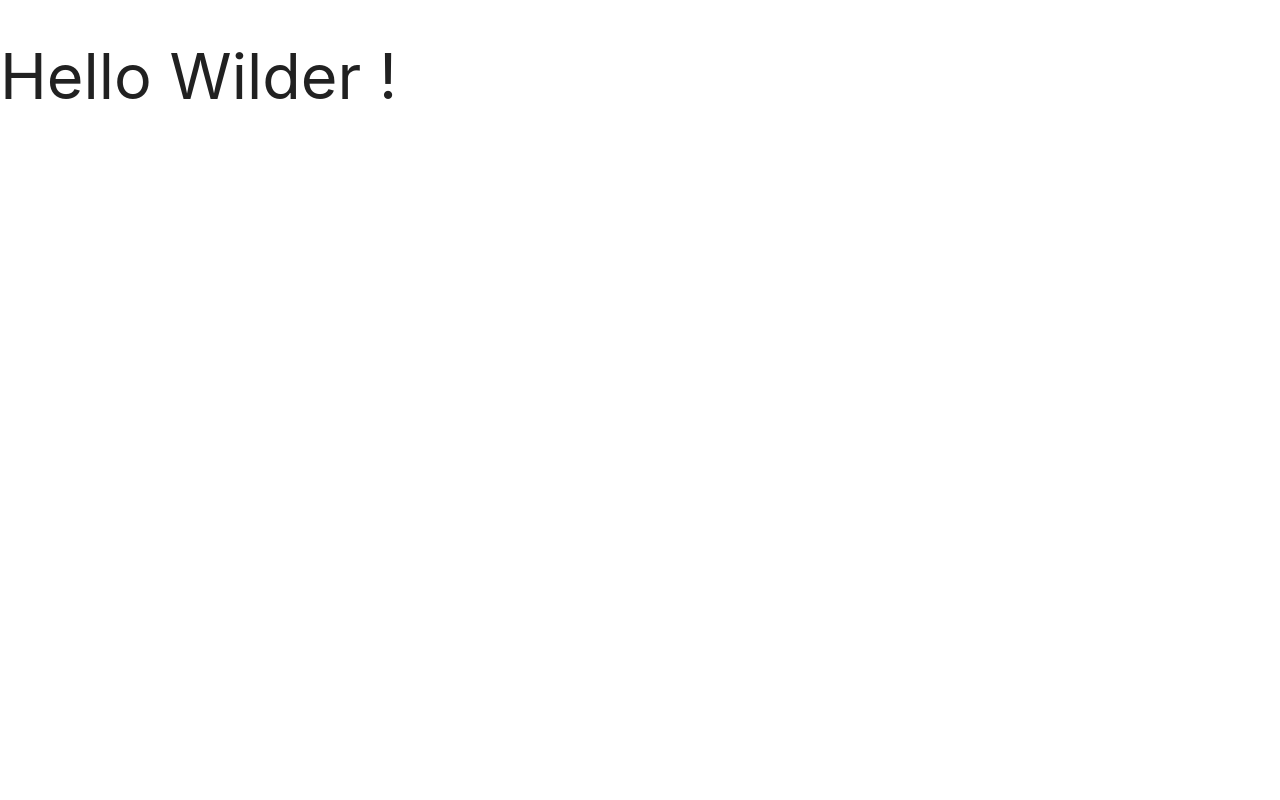
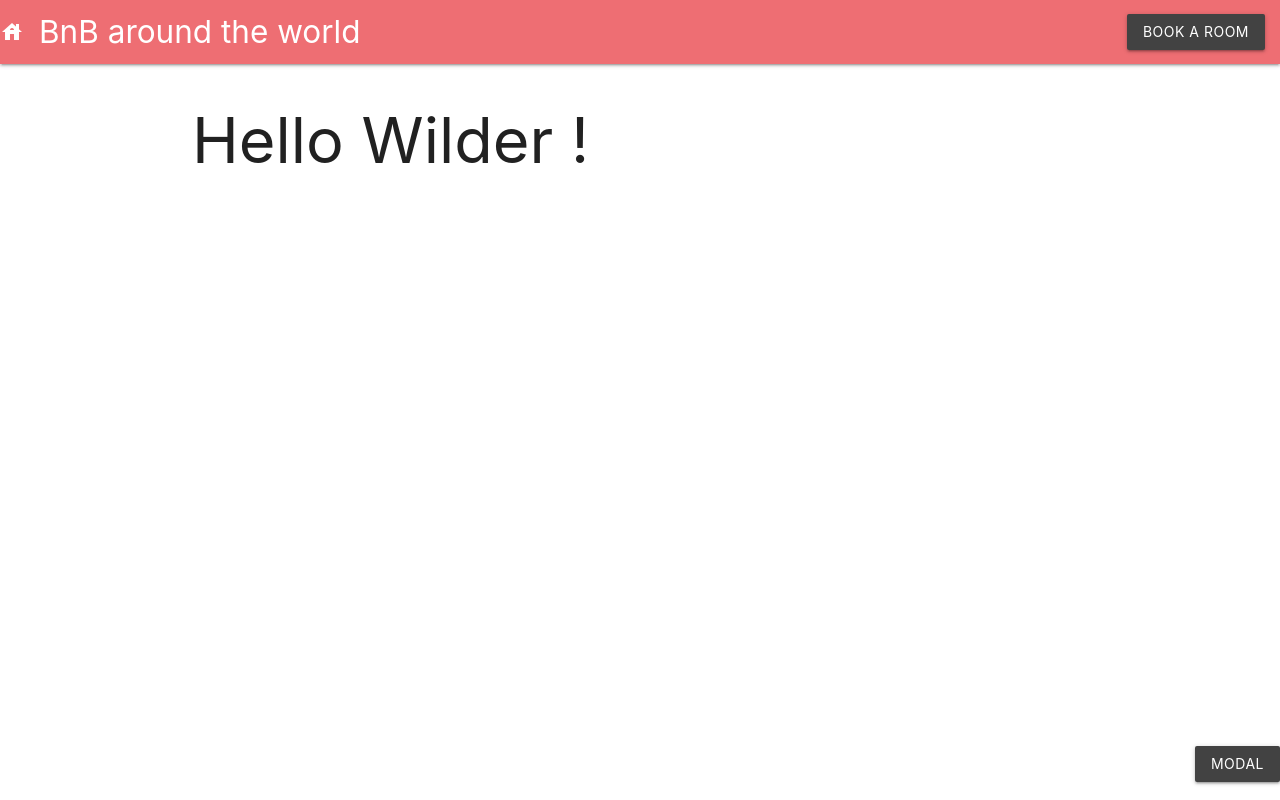
Before and after one commit to tleon/BnbAroundTheWorld, a PHP site: page / in a window 1280 px wide. Run offline with PHP 8.4, Linux system fonts and the light colour scheme; a stand-in replaces the project's code that opens the database connection.

Commit message:
start of header & modal containing the footer

```diff
--- a/src/View/layout.html.twig
+++ b/src/View/layout.html.twig
@@ -18,12 +18,66 @@
 </head>
 
 <body>
+    <header>
+        <nav>
+            <div
+                class="nav-wrapper">
+                <!--
+                                                                <img src="https://imgur.com/a/uFWiY6E" alt="">
+                                                                find a way to host the img
+                                                            -->
+                <a class="brand-logo" href="#!">
+                    <i class="material-icons">house</i>BnB around the world</a>
+                <ul class="right hide-on-med-and-down">
+                    <li>
+                        <a class="waves-effect waves-light grey darken-3 btn">Book a room</a>
+                    </li>
+                </ul>
 
-    {% block content %}{% endblock %}
+            </div>
+        </nav>
+    </header>
+    <div class="container" id="main-body">
+        {% block content %}{% endblock %}
+    </div>
+
+
+    <a class="waves-effect waves-light btn modal-trigger right grey darken-3" href="#modal1">Modal</a>
+    <div class="modal bottom-sheet" id="modal1">
+            <footer class="page-footer">
+                <div class="container">
+                    <div class="row">
+                        <div class="col l6 s12">
+                            <h5 class="white-text">Awesome Footer</h5>
+                            <p class="grey-text text-lighten-4">Lorem ipsum, dolor sit amet consectetur
+                            </p>
+                        </div>
+
+                    </div>
+                </div>
+                <div class="footer-copyright">
+                    <div class="container">
+                        © 2014 Copyright Text
+                        <div class="right">
+                            facebook twitter google+
+                        </div>
+                    </div>
+                </div>
+            </footer>
+    </div>
+
     {% block javascript %}{% endblock %}
 
     <script src="https://cdnjs.cloudflare.com/ajax/libs/jquery/3.3.1/jquery.js"></script>
     <script src="https://cdnjs.cloudflare.com/ajax/libs/materialize/1.0.0/js/materialize.min.js"></script>
+    <script>
+        let h = ($(window).height() / 10) + "vh";
+        $('#main-body').css("min-height", h);
+        $(document).ready(function () {
+            $('.sidenav').sidenav();
+            $('.modal').modal();
+        });
+    </script>
 </body>
 
 </html>
--- a/src/View/test.html.twig
+++ b/src/View/test.html.twig
@@ -9,7 +9,9 @@ mon titre a moi
 
 {% block content %}
 
-toto
+<div class="container">
+    <h1 class="center-align display1">This is some fake content</h1>
+</div>
 
 {% endblock %}
 {% block javascript %}
```
